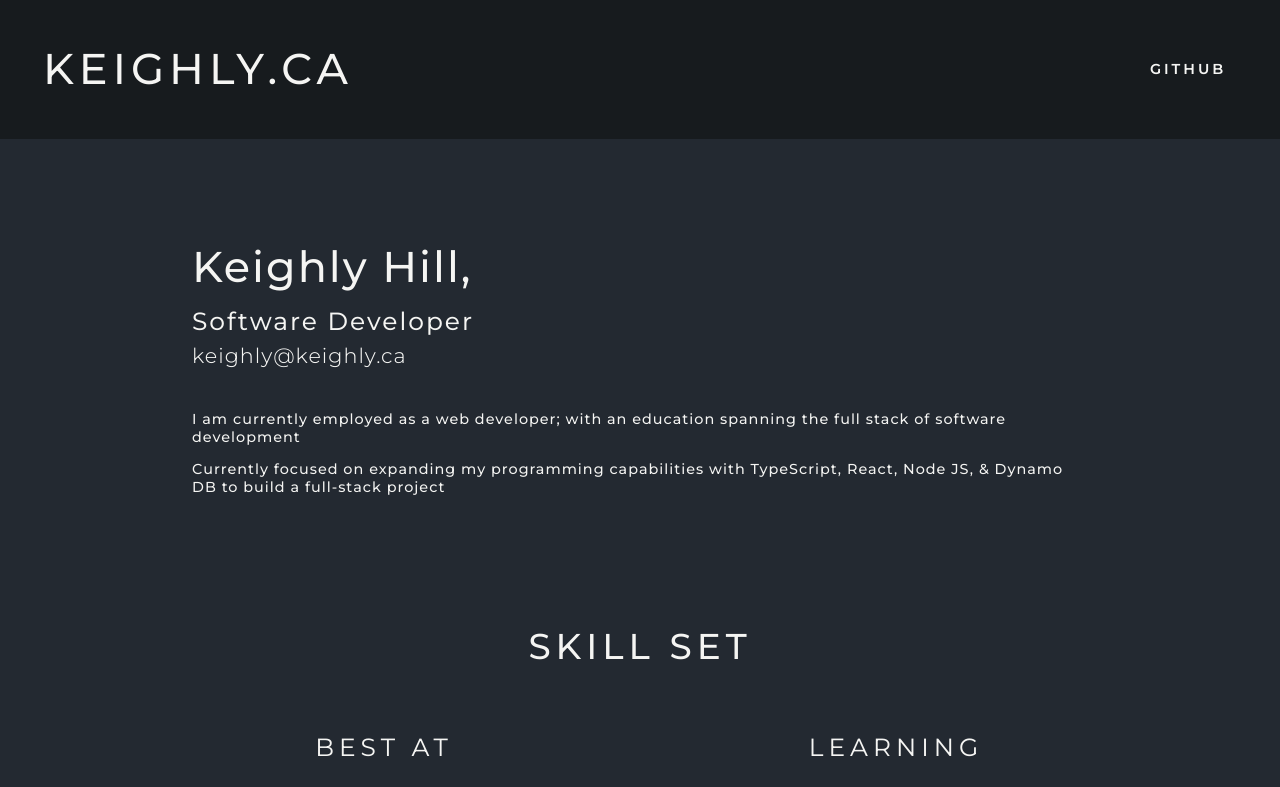
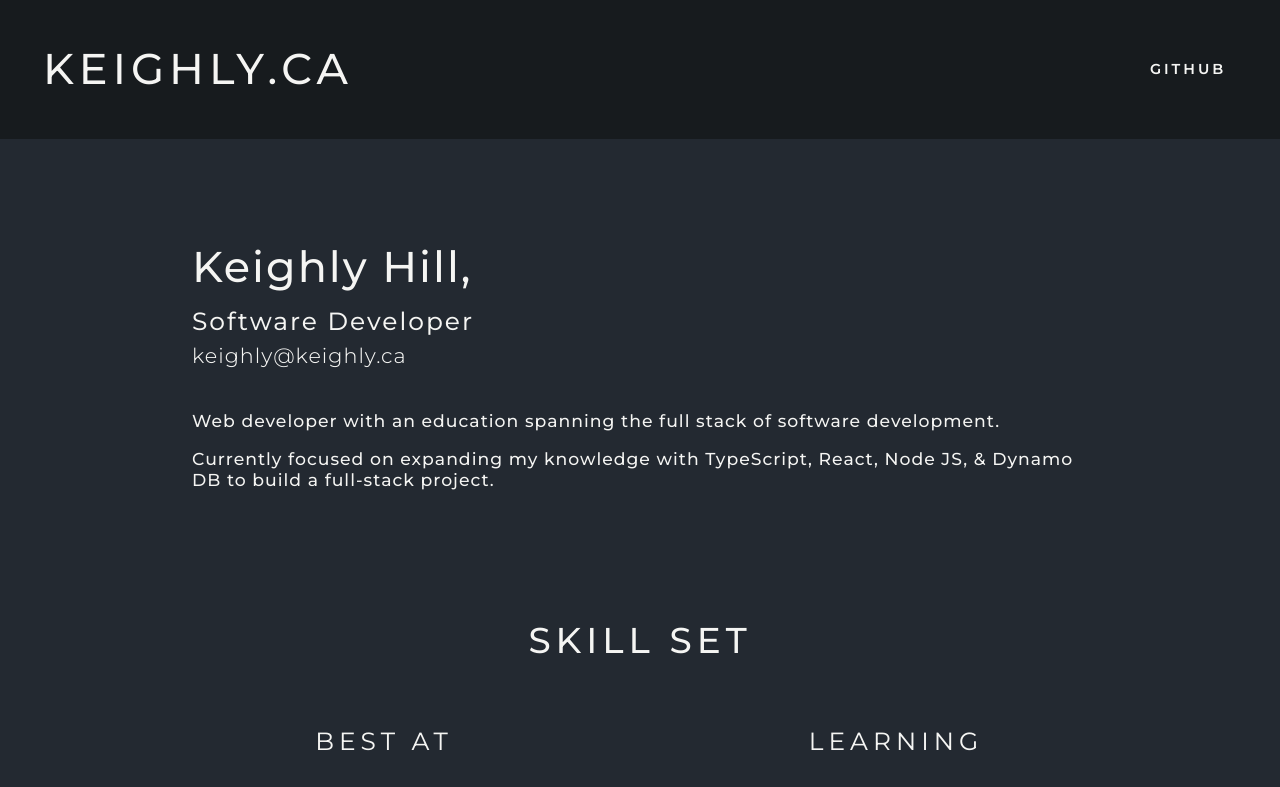
Before and after one commit to KeighlyIsCoding/keighly-ca, a React (Vite) app: page / in a window 1280 px wide. Shown: the top 787 px of the page. Built offline with nearby package versions, Linux system fonts and the light colour scheme; the HTML template or start-up script is replaced by a standard one.

Commit message:
Minor updates & font size adjustment

```diff
--- a/src/components/intro.tsx
+++ b/src/components/intro.tsx
@@ -4,8 +4,8 @@ export const Intro = () => {
       <h1>Keighly Hill,</h1>
       <h2>Software Developer</h2>
       <h3>keighly@keighly.ca</h3>
-      <p>I am currently employed as a web developer; with an education spanning the full stack of software development</p>
-      <p>Currently focused on expanding my programming capabilities with TypeScript, React, Node JS, & Dynamo DB to build a full-stack project</p>
+      <p>Web developer with an education spanning the full stack of software development.</p>
+      <p>Currently focused on expanding my knowledge with TypeScript, React, Node JS, & Dynamo DB to build a full-stack project.</p>
     </article>
   );
 }
--- a/src/styles/index.css
+++ b/src/styles/index.css
@@ -500,6 +500,8 @@ article > section {
 
 	.intro p {
 		margin-bottom: 1em;
+
+		font-size: var(--h6);
 		letter-spacing: 1px;
 	}
 
```
